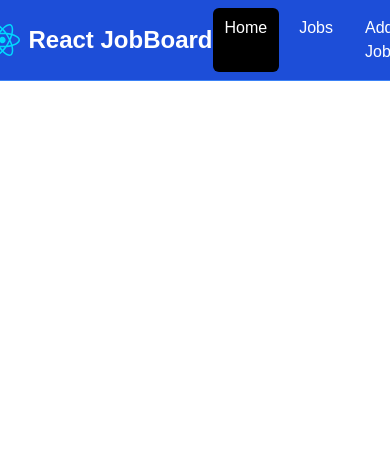
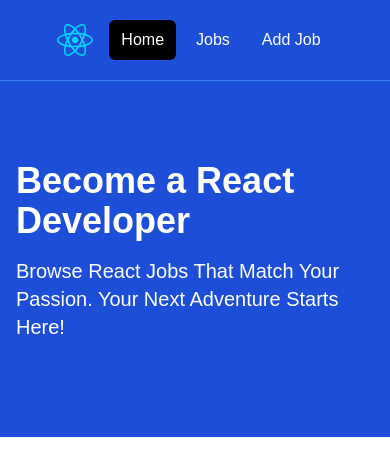
Before and after one commit to brunoFernandes21/react-job-board, a React (Vite) app: page / in a window 390 px wide. Shown: the top 476 px of the page. Built offline with nearby package versions, Linux system fonts and the light colour scheme.

Commit message:
finish navbar and hero section

```diff
--- a/src/App.jsx
+++ b/src/App.jsx
@@ -1,10 +1,11 @@
+import Hero from "./components/Hero"
 import Navbar from "./components/Navbar"
 
 const App = () => {
   return (
     <>
     <Navbar/>
-
+    <Hero/>
     </>
   )
 }
--- /dev/null
+++ b/src/components/Hero.jsx
@@ -0,0 +1,17 @@
+const Hero = () => {
+  return (
+    <section className="bg-blue-700 py-20 bg-4">
+      <div className="max-w-7xl mx-auto px-4 sm:px-6 lg:px-8 flex flex-col items-center">
+        <h1 className="text-4xl font-extrabold text-white sm:text-5xl md:text-6xl">
+          Become a React Developer
+        </h1>
+        <p className="my-4 text-xl text-white">
+          Browse React Jobs That Match Your Passion. Your Next Adventure Starts
+          Here!
+        </p>
+      </div>
+    </section>
+  );
+};
+
+export default Hero;
--- a/src/components/Navbar.jsx
+++ b/src/components/Navbar.jsx
@@ -6,9 +6,9 @@
       <div className="mx-auto max-w-7xl px-2 sm:px-6 lg:px-8">
         <div className="flex items-center justify-between h-20 ">
           <div className="flex flex-1 items-center justify-center md:items-stretch md:justify-start">
-            <Link to="/" className="flex items-center flex-shrink-0">
-              <img src={logo} alt="" />
-              <span className="text-white text-2xl font-bold ml-2">
+            <Link to="/" className="flex items-center flex-shrink-0 mr-4">
+              <img src={logo} alt="logo image" />
+              <span className="hidden md:block text-white text-2xl font-bold ml-2">
                 React JobBoard
               </span>
             </Link>
```
